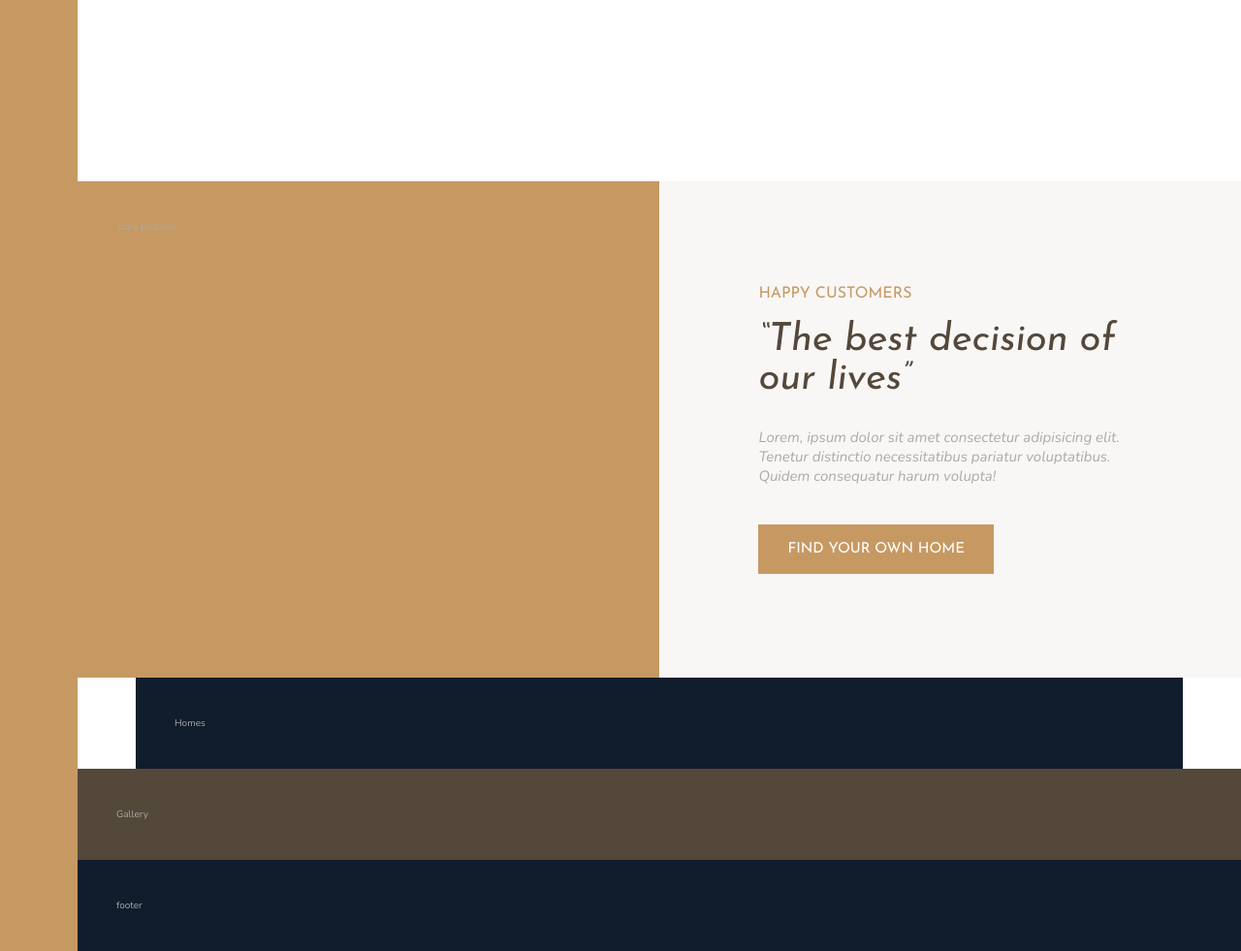
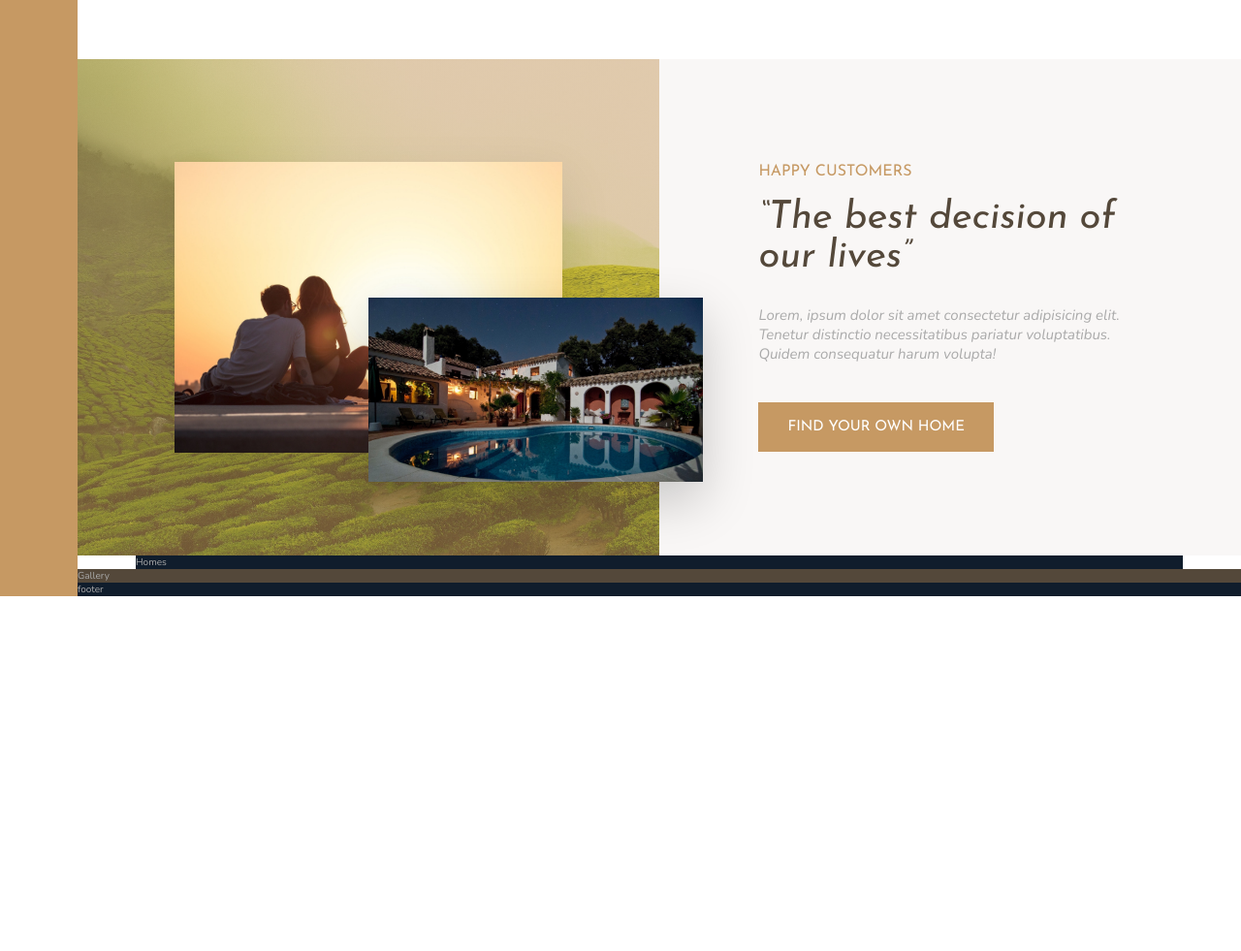
Before and after one commit to PrantoMollick/nexter-html-template, a website: page index.html in a window 1280 px wide. Shown: the part 1191-2172 px from the top of the page at 97% size. After the commit the page ends 1806 px from the top, so only its background shows below. Drawn offline with nearby package versions, Linux system fonts and the light colour scheme.

Commit message:
007 Building the Story Section - Part 2

```diff
--- a/index.html
+++ b/index.html
@@ -77,7 +77,8 @@
     </section>
 
     <div class="story__pictures">
-        story pictures
+        <img src="img/story-1.jpeg" alt="Couple with new house" class="story__img--1">
+        <img src="img/story-2.jpeg" alt="New house" class="story__img--2">
     </div>
     <div class="story__content">
         <h3 class="heading-3 mb-sm">Happy Customers</h3>
--- a/sass/_base.scss
+++ b/sass/_base.scss
@@ -38,8 +38,8 @@ body {
   grid-template-rows: 80vh min-content 40vw repeat(3, min-content);
   grid-template-columns: [sidebar-start]8rem [sidebar-end full-start] minmax(6rem, 1fr) [center-start]repeat(8, [col-start]minmax(min-content, 14rem)[col-end])[center-end] minmax(6rem, 1fr) [full-end];
 
-  &>* {
-    padding: 40px;
-  }
+  // &>* {
+  //   padding: 40px;
+  // }
 
 }
--- a/sass/_story.scss
+++ b/sass/_story.scss
@@ -1,7 +1,30 @@
 .story {
   &__pictures {
-    background-color: $color-primary;
     grid-column: full-start / col-end 4;
+    background-image: linear-gradient(rgba($color-primary, .5), rgba($color-primary, .5)), url(../img/back.jpg);
+    background-size: cover;
+    background-position: center;
+
+    display: grid;
+    grid-template-rows: repeat(6, 1fr);
+    grid-template-columns: repeat(6, 1fr);
+    align-items: center;
+
+  }
+
+  &__img--1 {
+    width: 100%;
+    grid-row: 2 / 6;
+    grid-column: 2 / 6;
+    box-shadow: 0 2rem 5rem rgba(#000, .1);
+  }
+
+  &__img--2 {
+    width: 115%;
+    grid-row: 4 / 6;
+    grid-column: 4 / 7;
+    z-index: 20;
+    box-shadow: 0 2rem 5rem rgba(#000, .2);
   }
 
   &__content {
```
Also changed, not shown: css/style.css.
